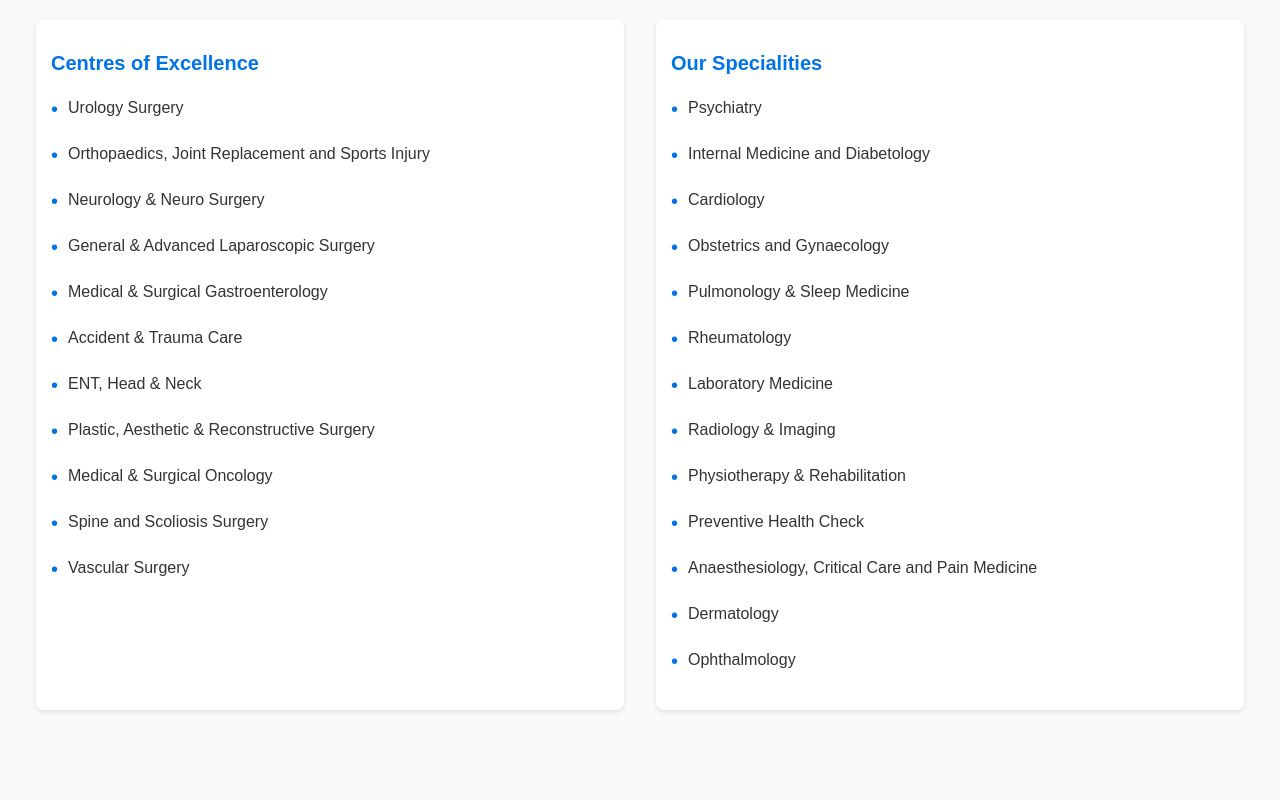
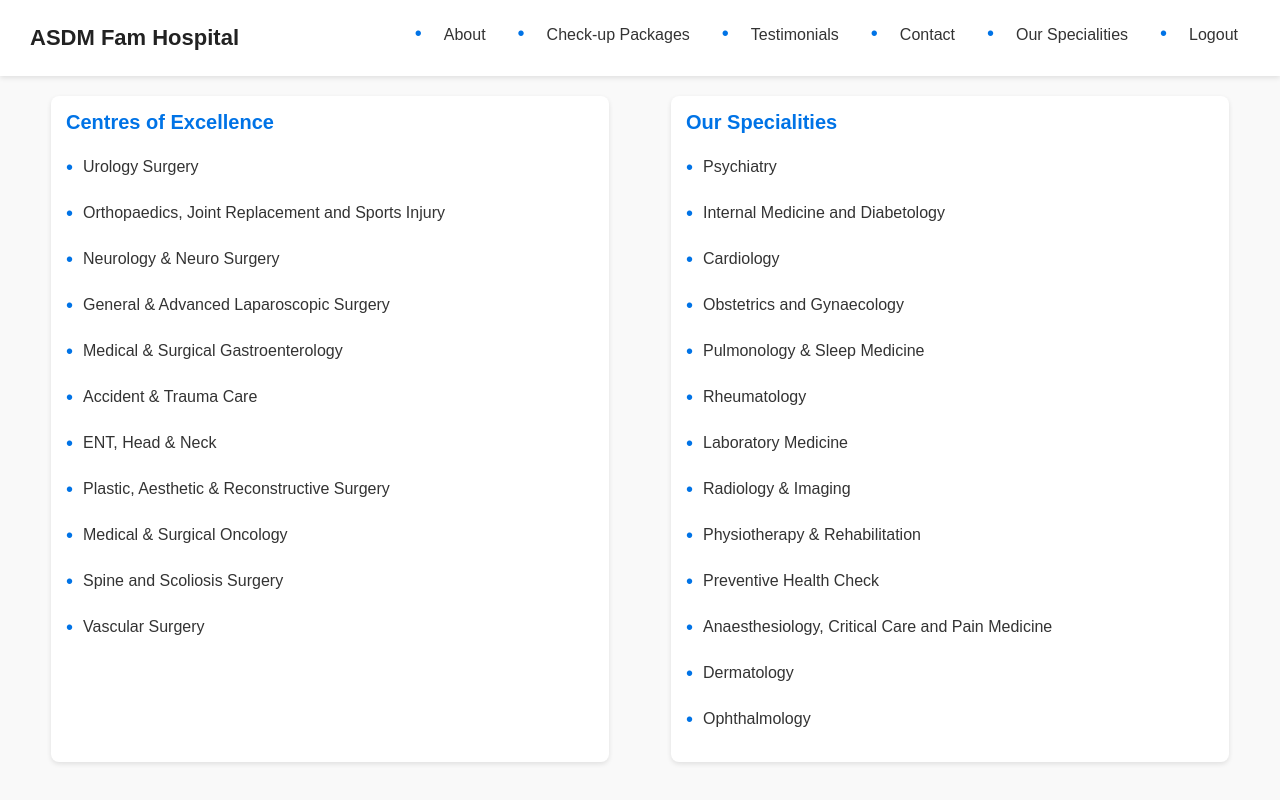
Before and after one commit to chikkuanijohn/Doctor_appointments_, a Django app: page /Our_specialities/ in a window 1280 px wide. Run offline with Django 5.2, Linux system fonts and the light colour scheme.

Commit message:
new file

```diff
--- a/doctor_appointment/templates/Our_specialities.html
+++ b/doctor_appointment/templates/Our_specialities.html
@@ -1,6 +1,84 @@
 <!DOCTYPE html>
 <html lang="en">
 <head>
+  <style>
+    /* Reset some default styles */
+    * {
+        margin: 0;
+        padding: 0;
+        box-sizing: border-box;
+        font-family: Arial, sans-serif;
+    }
+
+    /* Navbar container */
+    .navbar {
+        display: flex;
+        justify-content: space-between;
+        align-items: center;
+        background-color: white;
+        padding: 15px 30px;
+        box-shadow: 0px 2px 5px rgba(0, 0, 0, 0.1);
+    }
+
+    /* Logo */
+    .navbar .logo {
+        font-size: 22px;
+        font-weight: bold;
+        color: #222;
+        text-decoration: none;
+    }
+
+    /* Navigation menu */
+    .navbar .nav-links {
+        list-style: none;
+        display: flex;
+        gap: 20px;
+    }
+
+    .nav-links li {
+        display: inline;
+    }
+
+    .nav-links a {
+        text-decoration: none;
+        color: #333;
+        font-size: 16px;
+        padding: 8px 12px;
+        transition: 0.3s;
+    }
+
+    .nav-links a:hover {
+        color: #007bff;
+    }
+
+    /* Responsive Navbar */
+    @media (max-width: 768px) {
+        .navbar {
+            flex-direction: column;
+            align-items: flex-start;
+        }
+
+        .nav-links {
+            flex-direction: column;
+            width: 100%;
+            gap: 10px;
+        }
+    }
+</style>
+</head>
+<body>
+
+<nav class="navbar">
+    <a href="#" class="logo">ASDM Fam Hospital</a>
+    <ul class="nav-links">
+        <li><a href="../About">About</a></li>
+        <li><a href="/">Check-up Packages</a></li>
+        <li><a href="../Testimonials">Testimonials</a></li>
+        <li><a href="../Contact">Contact</a></li>
+        <li><a href="../Our Specialities">Our Specialities</a></li>
+        <li><a href="../logout">Logout</a></li>
+    </ul>
+</nav>
   <meta charset="UTF-8">
   <meta name="viewport" content="width=device-width, initial-scale=1.0">
   <title>Centres of Excellence and Specialities</title>
```
Also changed, not shown: doctor_appointment/templates/Testimonals.html (+79 -0 lines), doctor_appointment/db.sqlite3.
